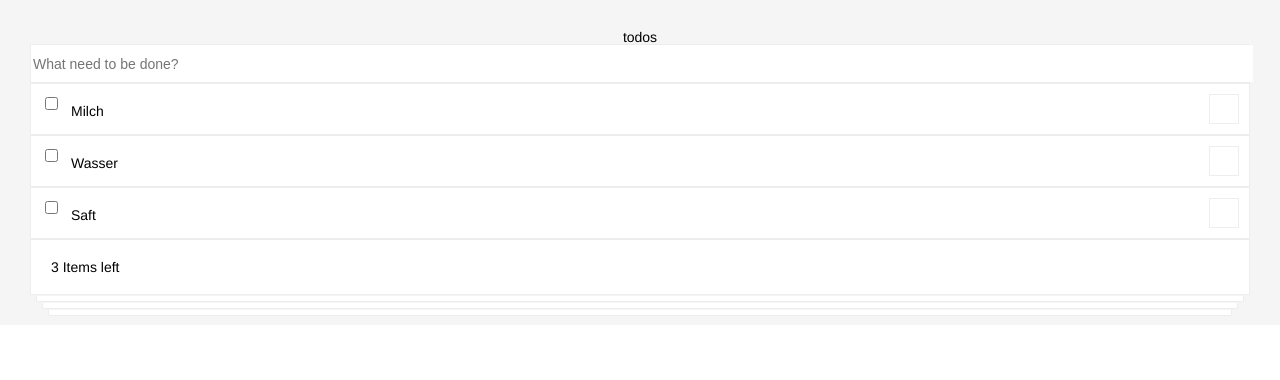
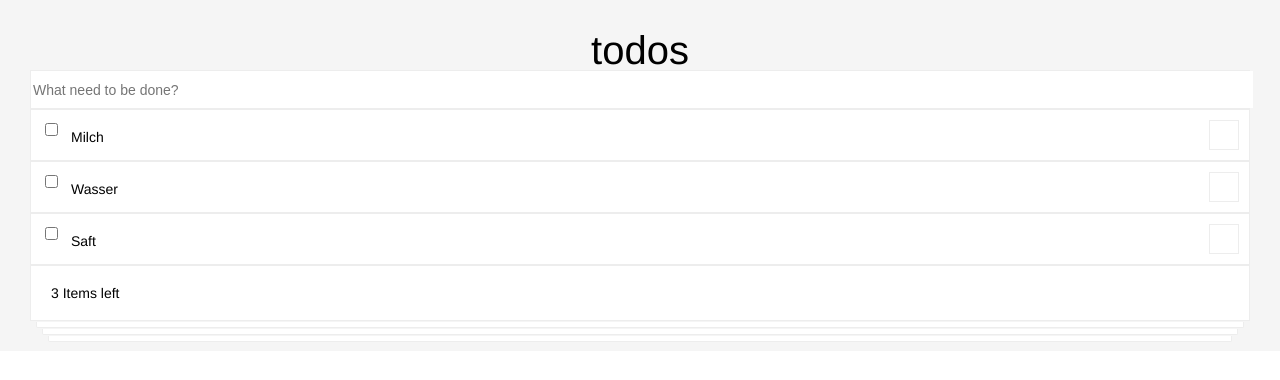
Before and after one commit to TetyanaKoch/dev, a website: page todo/index.html in a window 1280 px wide. Drawn offline with Linux system fonts and the light colour scheme.

Commit message:
hausaufgaben Sass und bem

```diff
--- a/todo/scss/components/_list.scss
+++ b/todo/scss/components/_list.scss
@@ -11,6 +11,7 @@
   }
 
   &__item--checkbox {
+    font-size: larger;
   }
 
   &__item--text {
--- a/todo/scss/main.scss
+++ b/todo/scss/main.scss
@@ -24,7 +24,7 @@ body {
 }
 h1{
   text-align: center;
-  font-size: 20px;
+  font-size: 40px;
 }
 
 .wrapper{
```
Also changed, not shown: todo/assets/css/main.css.
